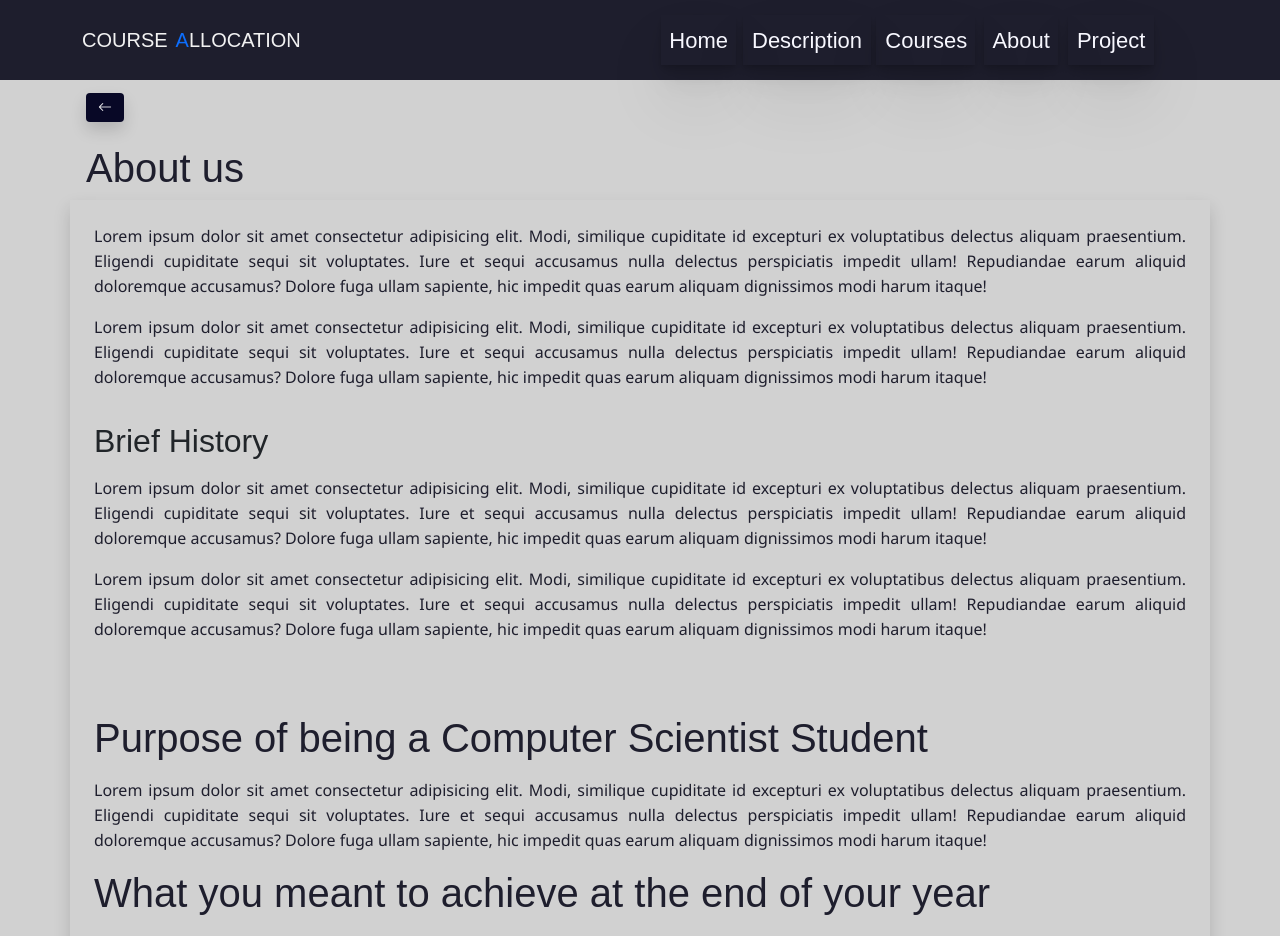
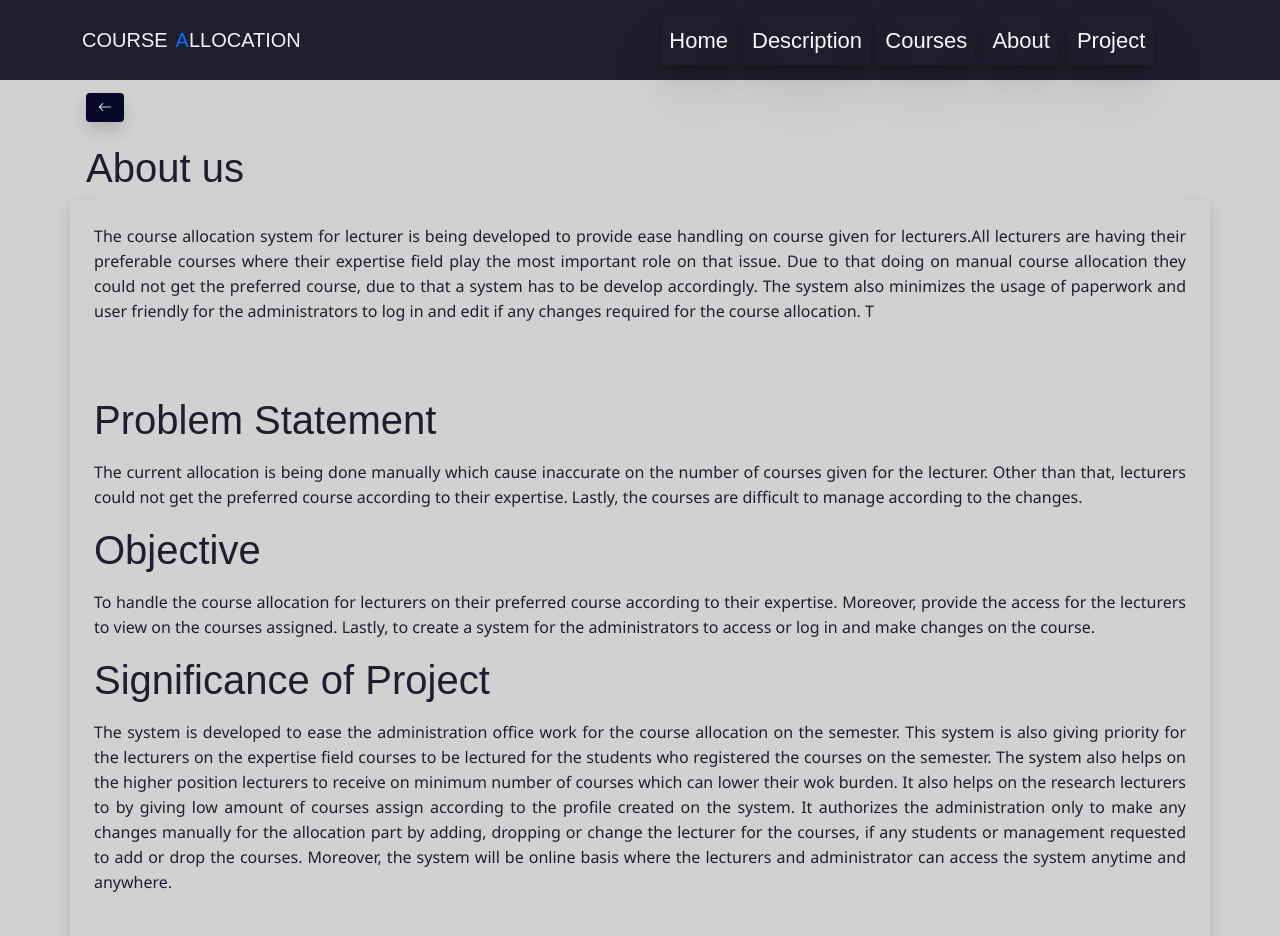
Before and after one commit to mking-ui/course-allocation, a Next.js app: page /about in a window 1280 px wide. Shown: the top 936 px of the page. Built offline with nearby package versions, Linux system fonts and the light colour scheme.

Commit message:
about page updated

```diff
--- a/src/components/About.jsx
+++ b/src/components/About.jsx
@@ -3,7 +3,7 @@ export default function About() {
   return (
     <>
       <div className="container heading-about">
-      <div className="display-6 mb-1 text-justify">
+        <div className="display-6 mb-1 text-justify">
           <Link className="btn border-0  back  shadow btn-sm mx-1" href="/">
             <i className="bi bi-arrow-left mx-1"> </i>
           </Link>
@@ -17,68 +17,55 @@ export default function About() {
       >
         <div className=" row">
           <p className="text-justify font-roboto">
-            Lorem ipsum dolor sit amet consectetur adipisicing elit. Modi,
-            similique cupiditate id excepturi ex voluptatibus delectus aliquam
-            praesentium. Eligendi cupiditate sequi sit voluptates. Iure et sequi
-            accusamus nulla delectus perspiciatis impedit ullam! Repudiandae
-            earum aliquid doloremque accusamus? Dolore fuga ullam sapiente, hic
-            impedit quas earum aliquam dignissimos modi harum itaque!
-          </p>
-
-
-          <p className="text-justify">
-            Lorem ipsum dolor sit amet consectetur adipisicing elit. Modi,
-            similique cupiditate id excepturi ex voluptatibus delectus aliquam
-            praesentium. Eligendi cupiditate sequi sit voluptates. Iure et sequi
-            accusamus nulla delectus perspiciatis impedit ullam! Repudiandae
-            earum aliquid doloremque accusamus? Dolore fuga ullam sapiente, hic
-            impedit quas earum aliquam dignissimos modi harum itaque!
-          </p>
-          <div className="h2 my-3 ">Brief History</div>
-          <p className="text-justify">
-            Lorem ipsum dolor sit amet consectetur adipisicing elit. Modi,
-            similique cupiditate id excepturi ex voluptatibus delectus aliquam
-            praesentium. Eligendi cupiditate sequi sit voluptates. Iure et sequi
-            accusamus nulla delectus perspiciatis impedit ullam! Repudiandae
-            earum aliquid doloremque accusamus? Dolore fuga ullam sapiente, hic
-            impedit quas earum aliquam dignissimos modi harum itaque!
-          </p>
-          <p className="text-justify">
-            Lorem ipsum dolor sit amet consectetur adipisicing elit. Modi,
-            similique cupiditate id excepturi ex voluptatibus delectus aliquam
-            praesentium. Eligendi cupiditate sequi sit voluptates. Iure et sequi
-            accusamus nulla delectus perspiciatis impedit ullam! Repudiandae
-            earum aliquid doloremque accusamus? Dolore fuga ullam sapiente, hic
-            impedit quas earum aliquam dignissimos modi harum itaque!
+            The course allocation system for lecturer is being developed to
+            provide ease handling on course given for lecturers.All lecturers
+            are having their preferable courses where their expertise field play
+            the most important role on that issue. Due to that doing on manual
+            course allocation they could not get the preferred course, due to
+            that a system has to be develop accordingly. The system also
+            minimizes the usage of paperwork and user friendly for the
+            administrators to log in and edit if any changes required for the
+            course allocation. T
           </p>
         </div>
 
+        <section>
+          <h1 className="my-3">Problem Statement</h1>
+          <p className="text-justify">
+            The current allocation is being done manually which cause inaccurate
+            on the number of courses given for the lecturer. Other than that,
+            lecturers could not get the preferred course according to their
+            expertise. Lastly, the courses are difficult to manage according to
+            the changes.
+          </p>
+          <h1 className="my-3">Objective</h1>
 
-        <section>
-          <h1 className="my-3">
-            Purpose of being a Computer Scientist Student
-          </h1>
           <p className="text-justify">
-            Lorem ipsum dolor sit amet consectetur adipisicing elit. Modi,
-            similique cupiditate id excepturi ex voluptatibus delectus aliquam
-            praesentium. Eligendi cupiditate sequi sit voluptates. Iure et sequi
-            accusamus nulla delectus perspiciatis impedit ullam! Repudiandae
-            earum aliquid doloremque accusamus? Dolore fuga ullam sapiente, hic
-            impedit quas earum aliquam dignissimos modi harum itaque!
+            To handle the course allocation for lecturers on their preferred
+            course according to their expertise. Moreover, provide the access
+            for the lecturers to view on the courses assigned. Lastly, to create
+            a system for the administrators to access or log in and make changes
+            on the course.
           </p>
-          <h1 className="my-3">
-            What you meant to achieve at the end of your year
-          </h1>
+          <h1 className="my-3">Significance of Project</h1>
           <p className="text-justify">
-            Lorem ipsum dolor sit amet consectetur adipisicing elit. Modi,
-            similique cupiditate id excepturi ex voluptatibus delectus aliquam
-            praesentium. Eligendi cupiditate sequi sit voluptates. Iure et sequi
-            accusamus nulla delectus perspiciatis impedit ullam! Repudiandae
-            earum aliquid doloremque accusamus? Dolore fuga ullam sapiente, hic
-            impedit quas earum aliquam dignissimos modi harum itaque!
+            The system is developed to ease the administration office work for
+            the course allocation on the semester. This system is also giving
+            priority for the lecturers on the expertise field courses to be
+            lectured for the students who registered the courses on the
+            semester. The system also helps on the higher position lecturers to
+            receive on minimum number of courses which can lower their wok
+            burden. It also helps on the research lecturers to by giving low
+            amount of courses assign according to the profile created on the
+            system. It authorizes the administration only to make any changes
+            manually for the allocation part by adding, dropping or change the
+            lecturer for the courses, if any students or management requested to
+            add or drop the courses. Moreover, the system will be online basis
+            where the lecturers and administrator can access the system anytime
+            and anywhere.
           </p>
         </section>
-        </div>
+      </div>
     </>
   );
 }
```
Also changed, not shown: src/components/Project.jsx (+8 -7 lines).
